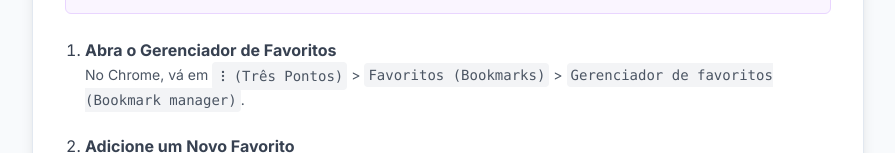
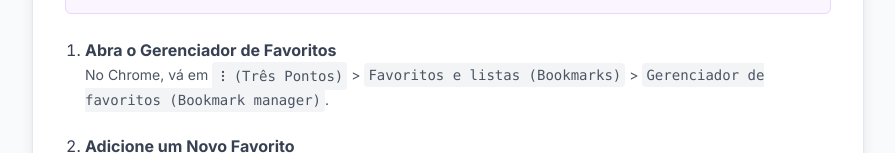
Before and after one commit to alves-may/guia-censura, a plain HTML site: page index.html in a window 1280 px wide. Shown: the part 871-1024 px from the top of the page, without its empty margins (192-1087 px from the left). Drawn offline with nearby package versions, Linux system fonts and the light colour scheme.

Commit message:
Update instructions for adding bookmarks in Chrome

```diff
--- a/index.html
+++ b/index.html
@@ -123,7 +123,7 @@
                     <ol class="list-decimal list-outside space-y-6 text-gray-700 pl-5">
                         <li>
                             <strong>Abra o Gerenciador de Favoritos</strong>
-                            <p class="text-sm text-gray-600">No Chrome, vá em <code class="text-sm bg-gray-100 p-1 rounded inline-flex items-center align-middle"><i data-lucide="more-vertical" class="w-4 h-4 mr-0"></i> (Três Pontos)</code> &gt; <code class="text-sm bg-gray-100 p-1 rounded">Favoritos (Bookmarks)</code> &gt; <code class="text-sm bg-gray-100 p-1 rounded">Gerenciador de favoritos (Bookmark manager)</code>.</p>
+                            <p class="text-sm text-gray-600">No Chrome, vá em <code class="text-sm bg-gray-100 p-1 rounded inline-flex items-center align-middle"><i data-lucide="more-vertical" class="w-4 h-4 mr-0"></i> (Três Pontos)</code> &gt; <code class="text-sm bg-gray-100 p-1 rounded">Favoritos e listas (Bookmarks)</code> &gt; <code class="text-sm bg-gray-100 p-1 rounded">Gerenciador de favoritos (Bookmark manager)</code>.</p>
                         </li>
                         <li>
                             <strong>Adicione um Novo Favorito</strong>
```
